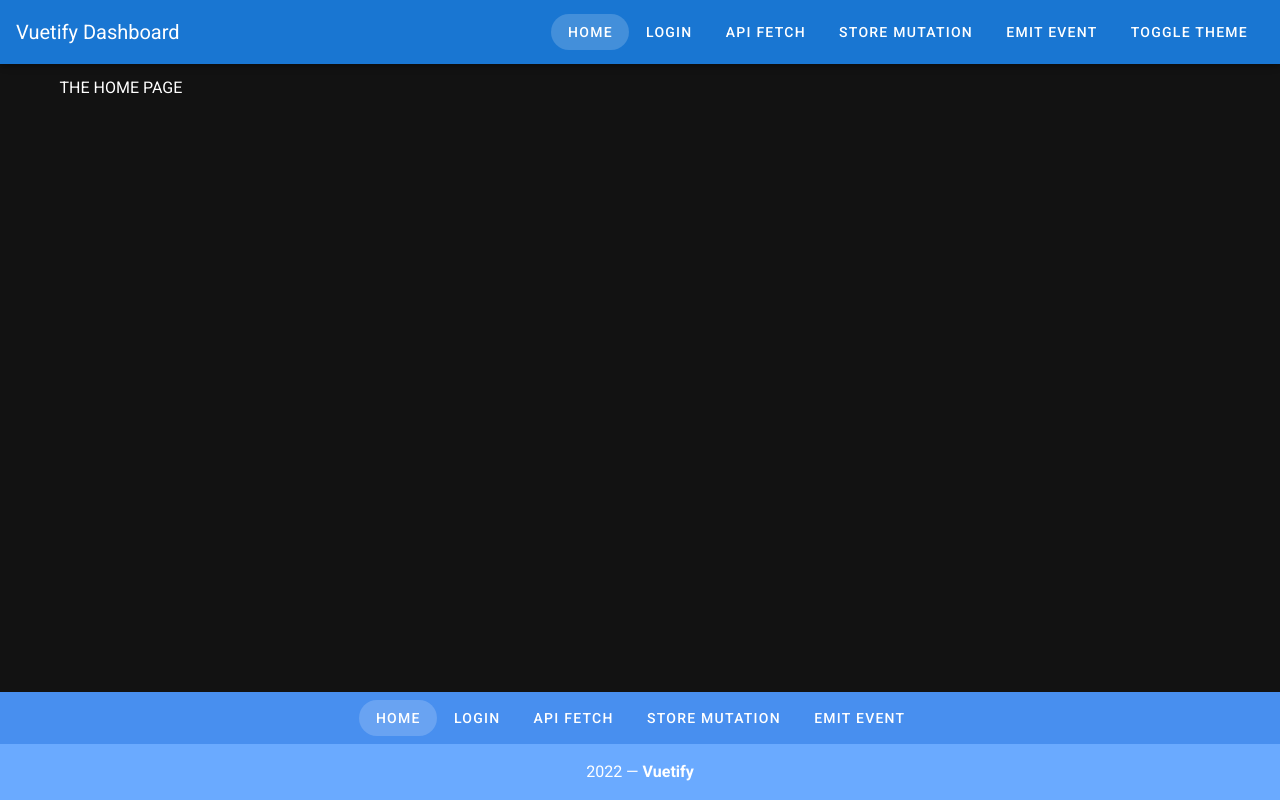
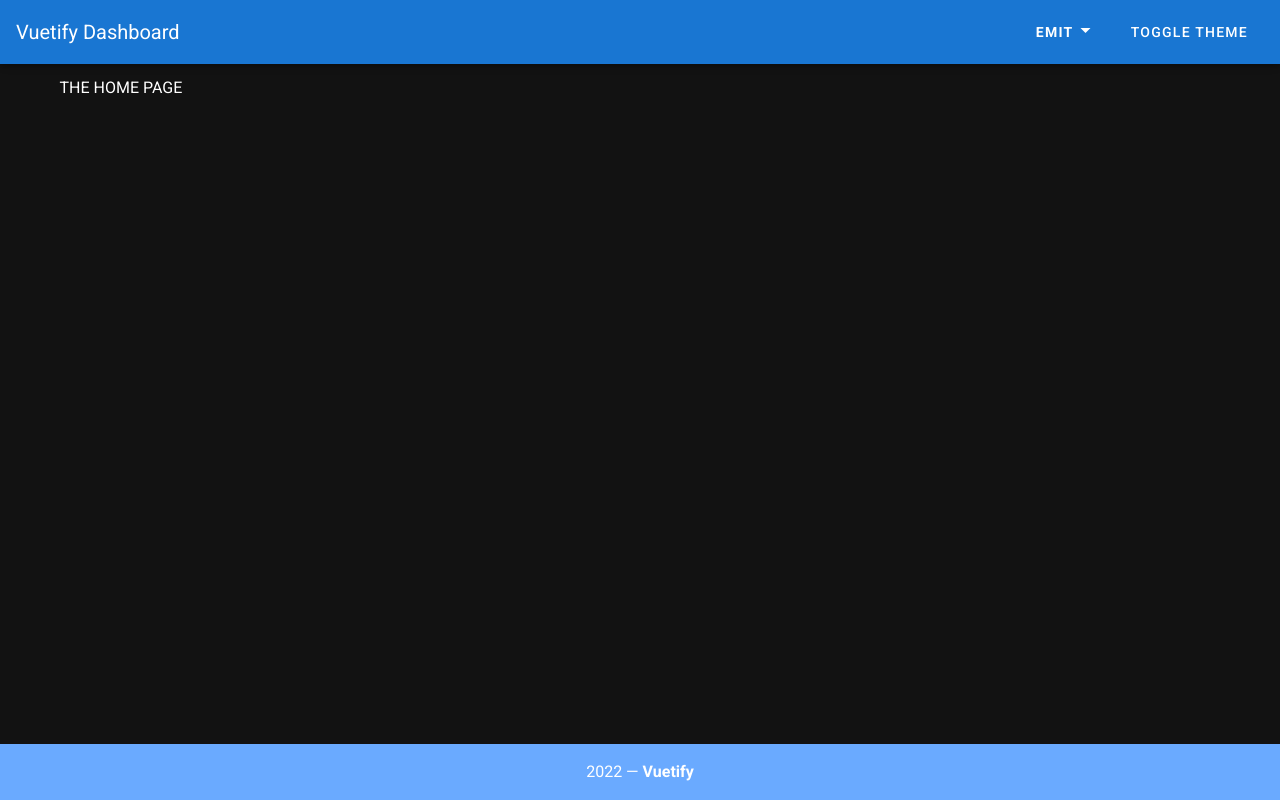
Before and after one commit to Kenan-Kadic/nuxt-learning, a Nuxt app: page / in a window 1280 px wide. Built offline with nearby package versions, Linux system fonts and the light colour scheme.

Commit message:
menu added

```diff
--- a/layouts/default.vue
+++ b/layouts/default.vue
@@ -4,7 +4,24 @@
     <v-app-bar app color="primary" dark>
       <v-toolbar-title>Vuetify Dashboard</v-toolbar-title>
       <v-spacer></v-spacer>
-      <v-btn v-for="(link, index) in links" :key="link.label" text rounded :to="link.url">{{link.label}}</v-btn>
+      <v-menu v-for="(item, index) in items" :key="index" offset-y open-on-hover>
+           <template v-slot:activator="{ on, attrs }">
+                        <v-btn class="text--white font-weight-bold" text tile dark v-bind="attrs" v-on="on">{{item.title}}
+                          <v-icon class="mb-1">mdi-menu-down</v-icon>
+                        </v-btn>
+              </template>
+      <v-card flat>
+     <v-card-actions
+        v-for="(child, index) in item.items"
+        :key="child.title"
+        class="py-1 px-0"
+      >
+        <v-btn block text class="fontcolor font-weight-medium px-3" :to="child.to">
+          {{ child.title }}
+        </v-btn>
+      </v-card-actions>
+      </v-card>
+      </v-menu>
       <v-btn @click="toggleTheme" text rounded>Toggle Theme</v-btn>
     </v-app-bar>
 
@@ -20,18 +37,6 @@
         justify="center"
         no-gutters
       >
-        <v-btn
-          v-for="(link, index) in links"
-          :key="index"
-          color="white"
-          text
-          rounded
-          class="my-2"
-          :to="link.url"
-        >
-          {{ link.label }}
-        </v-btn>
-
         <v-col
           class="primary lighten-2 py-4 text-center white--text"
           cols="12"
@@ -48,15 +53,25 @@ export default {
   name: 'DefaultLayout',
   data () {
     return {
-      links: [
-        {label: 'Home', url:'/'},
-        {label: 'Login', url:'/login'},
-        // {label: 'Dashboard', url: '/dashboard'},
-        // {label: 'Signup', url: '/signup'},
-        {label: 'API Fetch', url: '/api'},
-        {label: 'Store Mutation', url: '/store'},
-        {label: 'Emit Event', url: '/emit'}
+
+      items: [
+        {
+          items: [
+            {title: 'Emit an event', to:'/emit' },
+          ],
+          title: 'Emit',
+        },
       ],
+
+      // links: [
+      //   {label: 'Home', url:'/'},
+      //   {label: 'Login', url:'/login'},
+      //   // {label: 'Dashboard', url: '/dashboard'},
+      //   // {label: 'Signup', url: '/signup'},
+      //   {label: 'API Fetch', url: '/api'},
+      //   {label: 'Store Mutation', url: '/store'},
+      //   {label: 'Emit Event', url: '/emit'}
+      // ],
     }
   },
   methods: {
```
